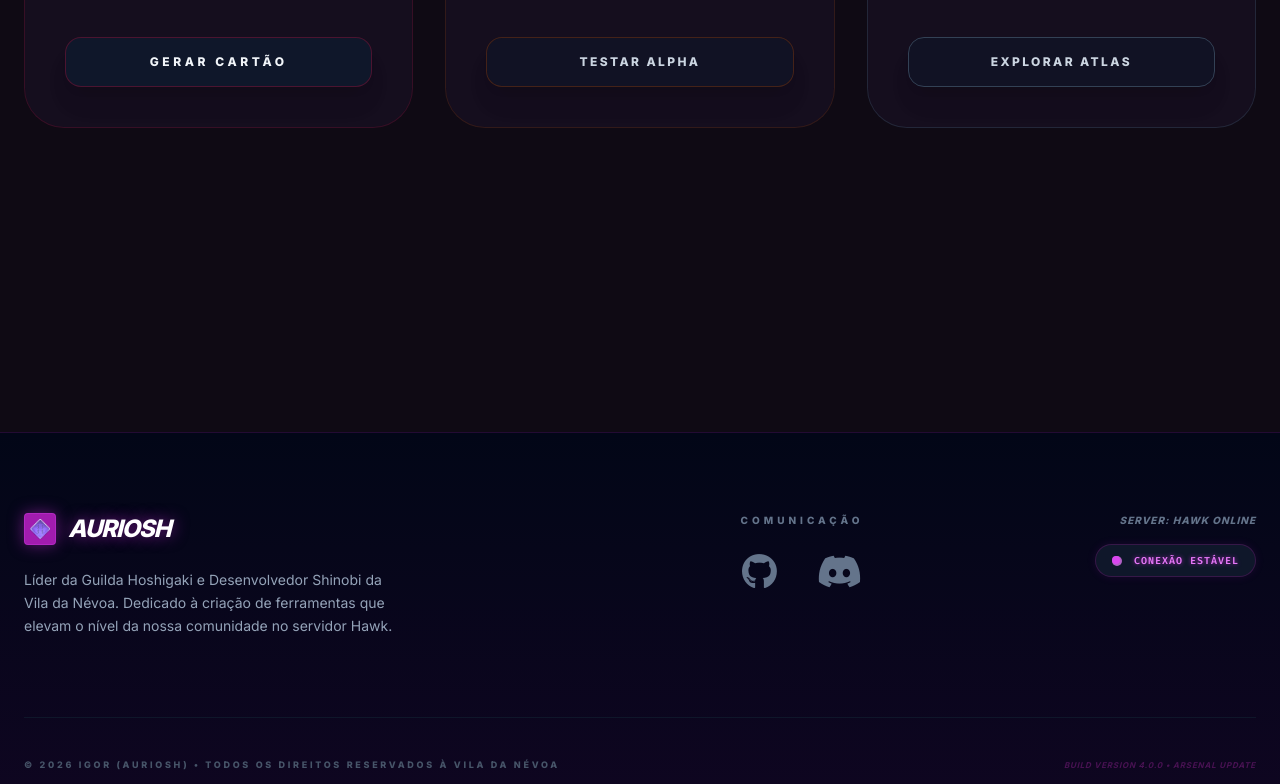
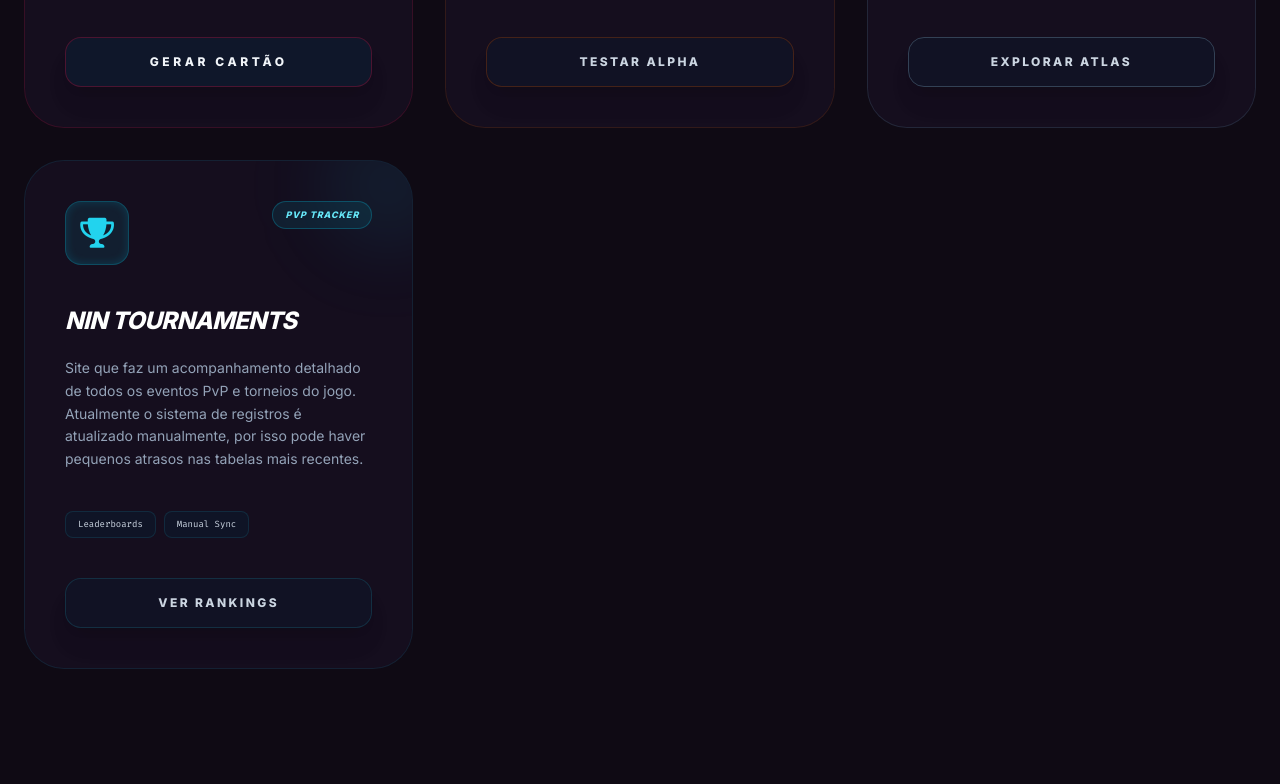
Before and after one commit to aurioshlookin/Auriosh, a plain HTML site: page index.html in a window 1280 px wide. Shown: the part 3096-3880 px from the top of the page. Drawn offline with nearby package versions, Linux system fonts and the light colour scheme.

Commit message:
Update index.html

```diff
--- a/index.html
+++ b/index.html
@@ -567,6 +567,26 @@
                     <a href="https://aurioshlookin.github.io/mapasninonline/" target="_blank" class="w-full py-4 bg-slate-900/50 hover:bg-slate-700/80 rounded-2xl font-black transition-all border border-slate-700 hover:border-slate-400 text-xs text-center uppercase tracking-[0.2em] shadow-xl text-slate-300 group-hover:text-white relative z-10" data-i18n="btn-mapa">Explorar Atlas</a>
                 </div>
 
+                <!-- 7. Nin Tournaments (Nin Ranking) -->
+                <div class="card-project rounded-[2.5rem] p-10 group transition-all duration-500 border-cyan-900/30 hover:border-cyan-500/50 relative overflow-hidden">
+                    <div class="absolute -right-10 -top-10 w-32 h-32 bg-cyan-500/10 rounded-full blur-2xl group-hover:bg-cyan-500/20 transition-all duration-700"></div>
+                    <div class="flex justify-between items-start mb-10 relative z-10">
+                        <div class="w-16 h-16 bg-cyan-500/10 rounded-2xl flex items-center justify-center text-cyan-400 border border-cyan-500/30 shadow-[inset_0_0_10px_rgba(6,182,212,0.2)]">
+                            <i class="fas fa-trophy text-3xl"></i>
+                        </div>
+                        <span class="text-[9px] font-black py-1.5 px-3 rounded-full bg-cyan-500/10 text-cyan-300 border border-cyan-500/30 uppercase tracking-widest italic">PvP Tracker</span>
+                    </div>
+                    <h3 class="text-2xl font-black mb-5 text-white italic tracking-tight uppercase relative z-10" data-i18n="proj-ranking-title">Nin Tournaments</h3>
+                    <p class="text-slate-400 text-sm leading-relaxed mb-10 flex-grow relative z-10" data-i18n="proj-ranking-desc">
+                        Site que faz um acompanhamento detalhado de todos os eventos PvP e torneios do jogo. Atualmente o sistema de registros é atualizado manualmente, por isso pode haver pequenos atrasos nas tabelas mais recentes.
+                    </p>
+                    <div class="flex flex-wrap gap-2 mb-10 font-mono-custom relative z-10">
+                        <span class="text-[9px] bg-slate-900/80 px-3 py-1.5 rounded-lg border border-cyan-900/40 text-slate-300">Leaderboards</span>
+                        <span class="text-[9px] bg-slate-900/80 px-3 py-1.5 rounded-lg border border-cyan-900/40 text-slate-300">Manual Sync</span>
+                    </div>
+                    <a href="https://aurioshlookin.github.io/nin-ranking/" target="_blank" class="w-full py-4 bg-slate-900/50 hover:bg-cyan-700/80 rounded-2xl font-black transition-all border border-cyan-900/50 hover:border-cyan-400 text-xs text-center uppercase tracking-[0.2em] shadow-xl text-slate-300 group-hover:text-white relative z-10" data-i18n="btn-access-ranking">Ver Rankings</a>
+                </div>
+
             </div>
         </section>
 
@@ -618,7 +638,7 @@
                     © <span id="current-year"></span> Igor (Auriosh) • <span data-i18n="footer-rights">Todos os direitos reservados à Vila da Névoa</span>
                 </p>
                 <p class="text-fuchsia-900/60 text-[8px] uppercase font-bold italic tracking-widest">
-                    Build Version 4.0.0 • Arsenal Update
+                    Build Version 4.1.0 • Arsenal Update
                 </p>
             </div>
         </div>
@@ -734,6 +754,10 @@
                 'proj-mapa-desc': 'Um atlas interativo e abrangente do mundo de Nin Online. O projeto visa mapear todas as zonas geográficas, consolidando um banco de dados tático sobre a localização de inimigos, respawns de recursos e tabelas de drops detalhadas.',
                 'btn-mapa': 'Explorar Atlas',
 
+                'proj-ranking-title': 'Nin Tournaments',
+                'proj-ranking-desc': 'Site que faz um acompanhamento detalhado de todos os eventos PvP e torneios do jogo. Atualmente o sistema de registros é atualizado manualmente, por isso pode haver pequenos atrasos nas tabelas mais recentes.',
+                'btn-access-ranking': 'Ver Rankings',
+
                 'footer-desc': 'Líder da Guilda Hoshigaki e Desenvolvedor Shinobi da Vila da Névoa. Dedicado à criação de ferramentas que elevam o nível da nossa comunidade no servidor Hawk.',
                 'footer-comm': 'Comunicação',
                 'status-conn': 'Conexão Estável',
@@ -821,6 +845,10 @@
                 'proj-mapa-desc': 'An interactive and comprehensive atlas of the Nin Online world. The project aims to map all geographical zones, consolidating a tactical database on enemy locations, resource respawns, and detailed drop tables.',
                 'btn-mapa': 'Explore Atlas',
 
+                'proj-ranking-title': 'Nin Tournaments',
+                'proj-ranking-desc': 'A site that provides detailed tracking of all PvP events and tournaments in the game. Currently, the record system is updated manually, so there may be slight delays in the most recent leaderboards.',
+                'btn-access-ranking': 'View Rankings',
+
                 'footer-desc': 'Hoshigaki Guild Leader and Shinobi Developer from the Mist Village. Dedicated to creating tools that raise the bar for our community on the Hawk server.',
                 'footer-comm': 'Communication',
                 'status-conn': 'Stable Connection',
```
